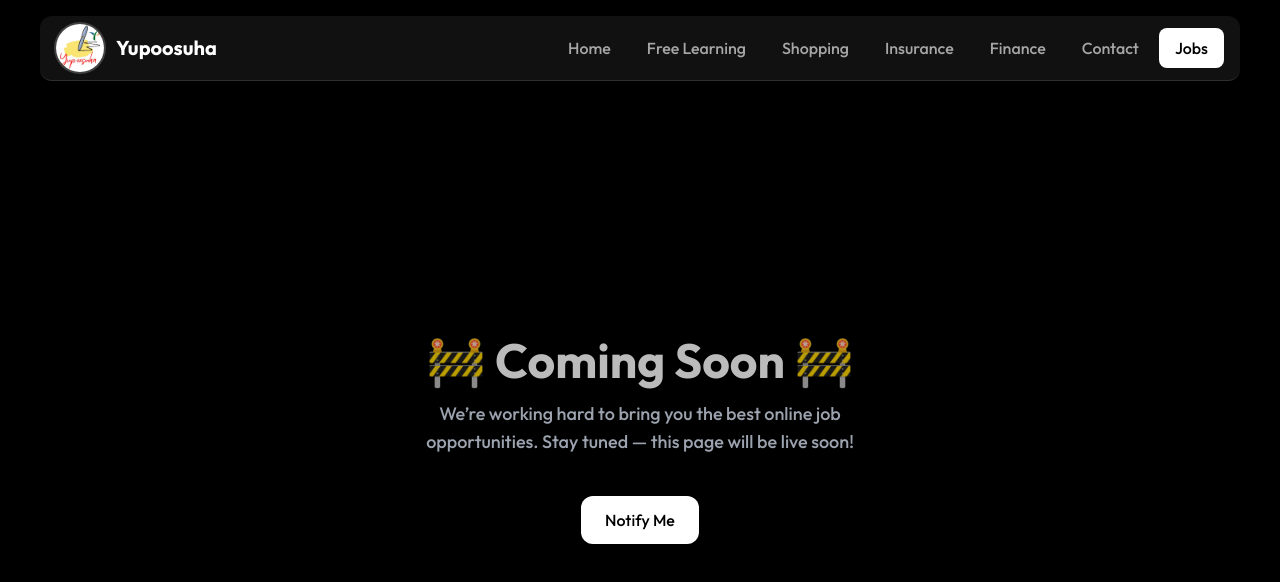
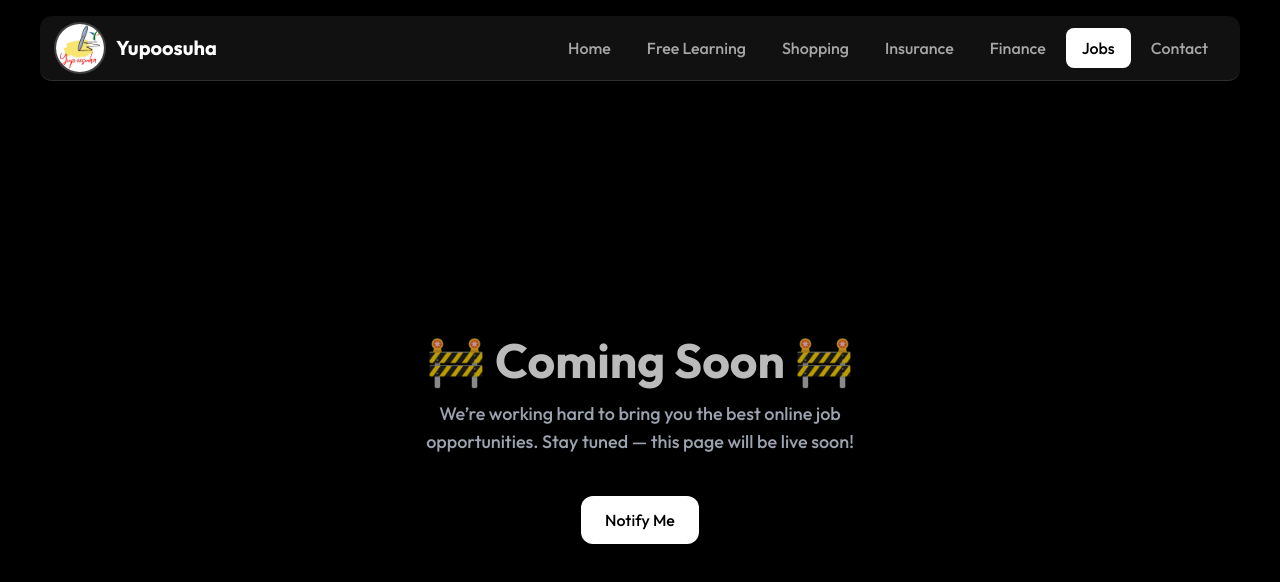
Before and after one commit to huzefmd/Client1, a React (Vite) app in the folder fe/: page /jobs in a window 1280 px wide. Shown: the top 582 px of the page. Built offline with nearby package versions, Linux system fonts and the light colour scheme; the HTML template or start-up script is replaced by a standard one.

Commit message:
some chnagges

```diff
--- a/fe/src/components/Navbar.tsx
+++ b/fe/src/components/Navbar.tsx
@@ -13,8 +13,8 @@ const Navbar = () => {
     { name: "Shopping", path: "/shopping" },
     { name: "Insurance", path: "/insurance" },
     { name: "Finance", path: "/finance" },
+    { name: "Jobs", path: "/jobs" },
     { name: "Contact", path: "/contact" },
-    { name: "Jobs", path: "/jobs" },
   ];
 
   const isActive = (path: string) => location.pathname === path;
```
